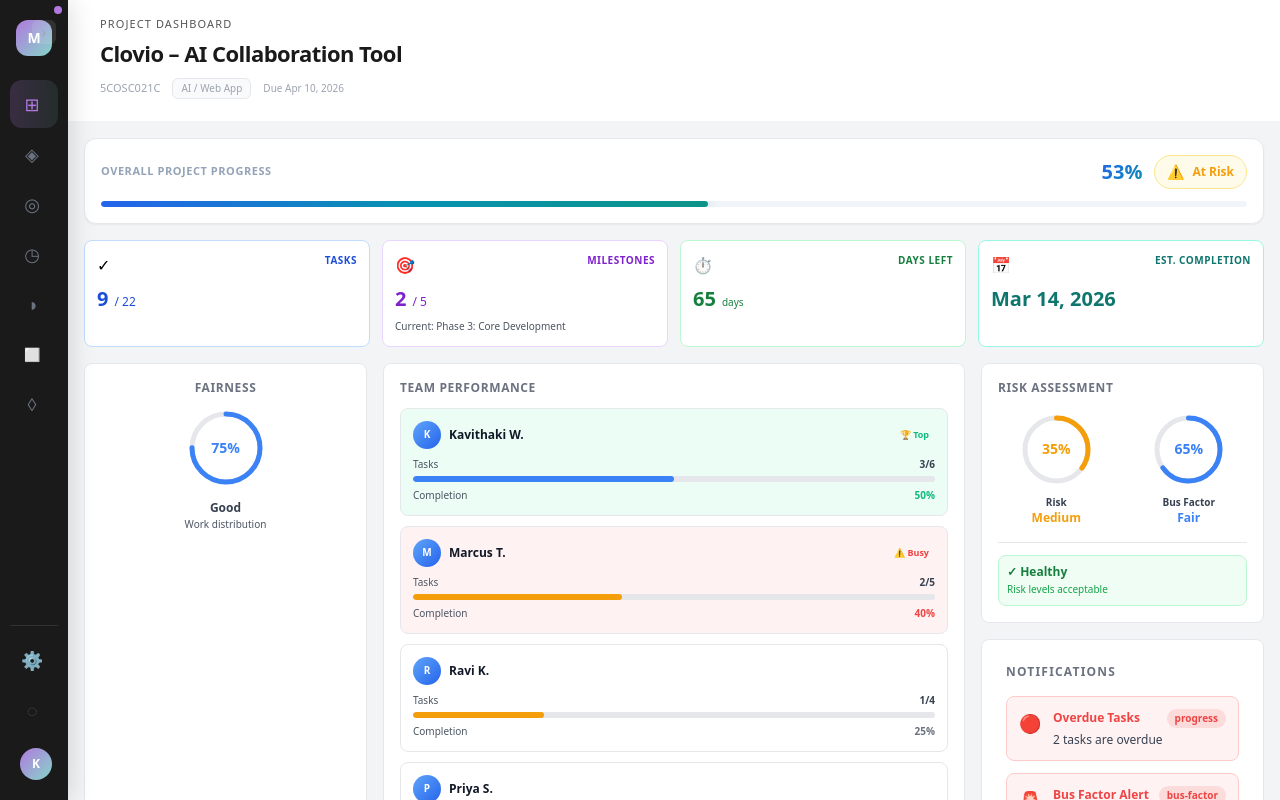
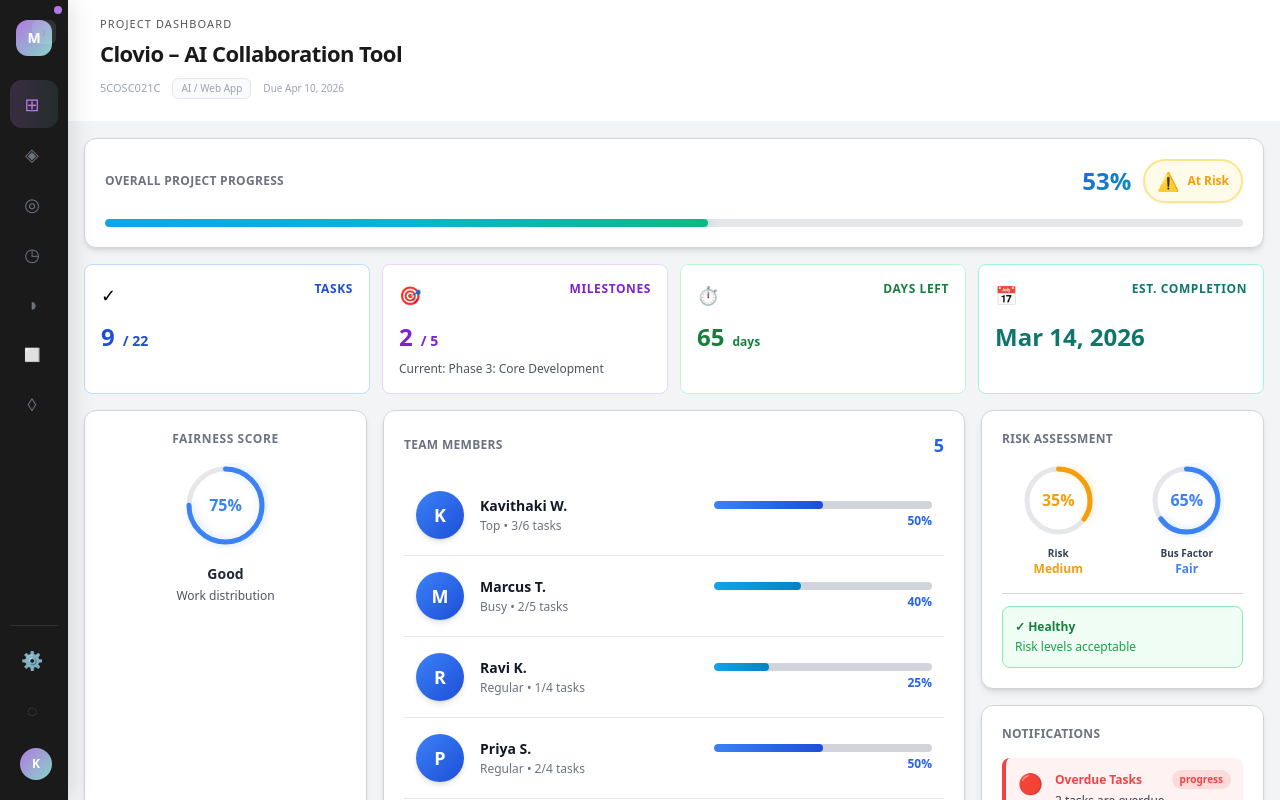
Before and after one commit to SDGP-Clovio/clovio-platform, a React (Vite) app in the folder frontend/: page /#/project/1 in a window 1280 px wide. Built offline with nearby package versions, Linux system fonts and the light colour scheme.

Commit message:
Made adjustments to the UI/UX of the page

```diff
--- a/frontend/src/components/CircularProgress.tsx
+++ b/frontend/src/components/CircularProgress.tsx
@@ -53,14 +53,14 @@ export default function CircularProgress({
             strokeDashoffset={strokeDashoffset}
             strokeLinecap="round"
             transform={`rotate(-90 ${size / 2} ${size / 2})`}
-            style={{ transition: "stroke-dashoffset 0.5s ease" }}
+            style={{ transition: "stroke-dashoffset 0.6s cubic-bezier(0.4, 0, 0.2, 1)", filter: `drop-shadow(0 2px 4px ${color}40)` }}
           />
         </svg>
 
         {/* Center text */}
         <div className="absolute inset-0 flex flex-col items-center justify-center">
-          <p className="text-sm font-bold" style={{ color }}>{value}%</p>
-          {label && <p className="text-[10px] text-gray-600 text-center">{label}</p>}
+          <p className="text-base font-black" style={{ color }}>{value}%</p>
+          {label && <p className="text-xs text-gray-600 text-center font-semibold">{label}</p>}
         </div>
       </div>
     </div>
--- a/frontend/src/components/Progress Tracking/FairnessScore.tsx
+++ b/frontend/src/components/Progress Tracking/FairnessScore.tsx
@@ -26,19 +26,19 @@ export default function FairnessScore({ score = 75 }: FairnessScoreProps) {
   };
 
   return (
-    <div className="bg-white rounded-lg border border-gray-200 p-4 flex flex-col items-center gap-3 h-full">
-      <p className="text-xs font-semibold text-gray-500 uppercase tracking-wider">Fairness</p>
+    <div className="bg-white rounded-xl border border-gray-300 shadow-md hover:shadow-lg p-5 flex flex-col items-center gap-4 h-full transition-shadow duration-300">
+      <p className="text-xs font-bold text-gray-500 uppercase tracking-wider">Fairness Score</p>
 
       <CircularProgress
         value={score}
-        size={80}
+        size={85}
         color={getScoreColor(score)}
         label=""
       />
 
       <div className="text-center">
-        <p className="text-xs font-semibold text-gray-700">{getScoreQuality(score)}</p>
-        <p className="text-[10px] text-gray-600 mt-0.5 leading-tight">Work distribution</p>
+        <p className="text-sm font-bold text-gray-800">{getScoreQuality(score)}</p>
+        <p className="text-xs text-gray-600 mt-1 leading-snug">Work distribution</p>
       </div>
     </div>
   );
--- a/frontend/src/components/Progress Tracking/NotificationsPanel.tsx
+++ b/frontend/src/components/Progress Tracking/NotificationsPanel.tsx
@@ -88,22 +88,23 @@ export default function NotificationsPanel({ plan, nextMeetingTime = "Today at 3
   ];
 
   return (
-    <div className="bg-white rounded-lg border border-gray-200 p-6">
-      <p className="text-xs font-semibold text-gray-500 uppercase tracking-widest mb-4">Notifications</p>
+    <div className="bg-white rounded-xl border border-gray-300 shadow-md hover:shadow-lg p-5 transition-shadow duration-300">
+      <p className="text-xs font-bold text-gray-500 uppercase tracking-wide mb-4">Notifications</p>
 
       <div className="space-y-3 max-h-64 overflow-y-auto">
         {notifications.map((notif, idx) => (
           <div
             key={idx}
-            className={`p-3 rounded-lg border ${notif.borderColor} ${notif.bgColor} flex gap-3`}
+            className={`p-3 rounded-lg border-l-4 ${notif.borderColor} ${notif.bgColor} flex gap-3 hover:shadow-sm hover:scale-102 transition-all duration-200 cursor-pointer`}
+            style={{ borderLeftColor: notif.color }}
           >
-            <span className="text-lg flex-shrink-0">{notif.icon}</span>
+            <span className="text-xl flex-shrink-0">{notif.icon}</span>
             <div className="flex-1 min-w-0">
               <div className="flex items-center justify-between gap-2">
-                <p className="text-xs font-semibold" style={{ color: notif.color }}>
+                <p className="text-xs font-bold" style={{ color: notif.color }}>
                   {notif.title}
                 </p>
-                <span className="text-[10px] px-2 py-0.5 rounded-full font-semibold whitespace-nowrap" style={{ backgroundColor: notif.color + "20", color: notif.color }}>
+                <span className="text-[10px] px-2 py-0.5 rounded-full font-bold whitespace-nowrap" style={{ backgroundColor: notif.color + "20", color: notif.color }}>
                   {notif.type}
                 </span>
               </div>
@@ -114,8 +115,8 @@ export default function NotificationsPanel({ plan, nextMeetingTime = "Today at 3
       </div>
 
       {/* Action Button */}
-      <button className="w-full mt-4 py-2 px-4 bg-gray-100 hover:bg-gray-200 rounded-lg text-xs font-semibold text-gray-700 transition-colors">
-        View All Notifications
+      <button className="w-full mt-4 py-2.5 px-4 bg-blue-50 hover:bg-blue-100 text-blue-700 rounded-lg text-xs font-bold uppercase tracking-wide transition-all duration-200 border border-blue-200 hover:border-blue-300">
+        View All
       </button>
     </div>
   );
--- a/frontend/src/components/Progress Tracking/ProgressStats.tsx
+++ b/frontend/src/components/Progress Tracking/ProgressStats.tsx
@@ -83,26 +83,26 @@ export default function ProgressStats({ plan, dueDate }: ProgressStatsProps) {
         };
 
         return (
-          <div key={idx} className={`bg-white rounded-lg border p-3 ${bgColors[stat.color as keyof typeof bgColors]}`}>
-            <div className="flex items-start justify-between mb-2">
-              <span className="text-base">{stat.icon}</span>
-              <p className={`text-[10px] font-semibold uppercase tracking-wider ${textColors[stat.color as keyof typeof textColors]}`}>
+          <div key={idx} className={`bg-white rounded-lg border hover:shadow-md hover:scale-105 transition-all duration-300 p-4 cursor-default ${bgColors[stat.color as keyof typeof bgColors]}`}>
+            <div className="flex items-start justify-between mb-3">
+              <span className="text-lg">{stat.icon}</span>
+              <p className={`text-xs font-bold uppercase tracking-wider ${textColors[stat.color as keyof typeof textColors]}`}>
                 {stat.label}
               </p>
             </div>
 
             {/* Value */}
-            <div className="flex items-baseline gap-1.5">
-              <p className={`text-xl font-bold ${textColors[stat.color as keyof typeof textColors]}`}>
+            <div className="flex items-baseline gap-2">
+              <p className={`text-2xl font-black ${textColors[stat.color as keyof typeof textColors]}`}>
                 {stat.value}
               </p>
               {stat.total && (
-                <p className={`text-xs ${textColors[stat.color as keyof typeof textColors]}`}>
+                <p className={`text-sm font-semibold ${textColors[stat.color as keyof typeof textColors]}`}>
                   / {stat.total}
                 </p>
               )}
               {stat.unit && (
-                <p className={`text-[10px] ${textColors[stat.color as keyof typeof textColors]}`}>
+                <p className={`text-xs font-semibold ${textColors[stat.color as keyof typeof textColors]}`}>
                   {stat.unit}
                 </p>
               )}
@@ -110,7 +110,7 @@ export default function ProgressStats({ plan, dueDate }: ProgressStatsProps) {
 
             {/* Subtext */}
             {stat.subtext && (
-              <p className="text-[10px] text-gray-600 mt-1.5">{stat.subtext}</p>
+              <p className="text-xs text-gray-600 mt-2 font-medium">{stat.subtext}</p>
             )}
           </div>
         );
--- a/frontend/src/components/Progress Tracking/RiskAssessment.tsx
+++ b/frontend/src/components/Progress Tracking/RiskAssessment.tsx
@@ -37,8 +37,8 @@ export default function RiskAssessment({ riskScore = 35, busFactorScore = 65 }:
   };
 
   return (
-    <div className="bg-white rounded-lg border border-gray-200 p-4 flex flex-col gap-4">
-      <p className="text-xs font-semibold text-gray-500 uppercase tracking-wider">Risk Assessment</p>
+    <div className="bg-white rounded-xl border border-gray-300 shadow-md hover:shadow-lg p-5 flex flex-col gap-4 transition-shadow duration-300">
+      <p className="text-xs font-bold text-gray-500 uppercase tracking-wide">Risk Assessment</p>
 
       {/* Two-column layout for scores */}
       <div className="grid grid-cols-2 gap-4">
@@ -76,25 +76,25 @@ export default function RiskAssessment({ riskScore = 35, busFactorScore = 65 }:
       </div>
 
       {/* Risk Indicators */}
-      <div className="space-y-2 pt-3 border-t border-gray-200 max-h-32 overflow-y-auto">
+      <div className="space-y-2 pt-3 border-t border-gray-300 max-h-32 overflow-y-auto">
         {riskScore >= 50 && (
-          <div className="p-2 bg-red-50 rounded-lg border border-red-200">
-            <p className="text-xs font-semibold text-red-700">⚠️ High Risk</p>
-            <p className="text-[10px] text-red-600 mt-0.5">Review task assignments</p>
+          <div className="p-3 bg-red-50 rounded-lg border border-red-300 hover:bg-red-100 transition-colors duration-200">
+            <p className="text-xs font-bold text-red-700">⚠️ High Risk</p>
+            <p className="text-xs text-red-600 mt-1 leading-snug">Review task assignments</p>
           </div>
         )}
 
         {busFactorScore < 50 && (
-          <div className="p-2 bg-orange-50 rounded-lg border border-orange-200">
-            <p className="text-xs font-semibold text-orange-700">🚨 Bus Factor</p>
-            <p className="text-[10px] text-orange-600 mt-0.5">Knowledge concentrated on few</p>
+          <div className="p-3 bg-orange-50 rounded-lg border border-orange-300 hover:bg-orange-100 transition-colors duration-200">
+            <p className="text-xs font-bold text-orange-700">🚨 Bus Factor</p>
+            <p className="text-xs text-orange-600 mt-1 leading-snug">Knowledge concentrated on few</p>
           </div>
         )}
 
         {riskScore < 50 && busFactorScore >= 50 && (
-          <div className="p-2 bg-green-50 rounded-lg border border-green-200">
-            <p className="text-xs font-semibold text-green-700">✓ Healthy</p>
-            <p className="text-[10px] text-green-600 mt-0.5">Risk levels acceptable</p>
+          <div className="p-3 bg-green-50 rounded-lg border border-green-300 hover:bg-green-100 transition-colors duration-200">
+            <p className="text-xs font-bold text-green-700">✓ Healthy</p>
+            <p className="text-xs text-green-600 mt-1 leading-snug">Risk levels acceptable</p>
           </div>
         )}
       </div>
--- a/frontend/src/components/Progress Tracking/StatusIndicator.tsx
+++ b/frontend/src/components/Progress Tracking/StatusIndicator.tsx
@@ -40,11 +40,11 @@ export default function StatusIndicator({ status, className = "" }: StatusIndica
   const current = config[status];
 
   return (
-    <div className={`${current.bgColor} ${current.borderColor} border rounded-full px-3 py-1.5 flex items-center gap-2 ${className}`}>
-      <span style={{ color: current.color }} className="text-sm font-bold">
+    <div className={`${current.bgColor} ${current.borderColor} border-2 rounded-full px-3 py-1.5 flex items-center gap-2 shadow-sm hover:shadow-md transition-shadow duration-300 ${className}`}>
+      <span style={{ color: current.color }} className="text-lg font-bold">
         {current.icon}
       </span>
-      <span style={{ color: current.color }} className="text-xs font-semibold">
+      <span style={{ color: current.color }} className="text-xs font-bold">
         {current.label}
       </span>
     </div>
--- a/frontend/src/components/Progress Tracking/TeamPerformance.tsx
+++ b/frontend/src/components/Progress Tracking/TeamPerformance.tsx
@@ -25,8 +25,8 @@ export default function TeamPerformance({ plan }: TeamPerformanceProps) {
 
   if (members.length === 0) {
     return (
-      <div className="bg-white rounded-lg border border-gray-200 p-4 h-full flex items-center justify-center">
-        <p className="text-center text-gray-500 text-xs">No team members</p>
+      <div className="bg-white rounded-xl border border-gray-300 shadow-md p-5 h-full flex items-center justify-center">
+        <p className="text-center text-gray-500 text-sm font-semibold">No team members</p>
       </div>
     );
   }
@@ -49,69 +49,54 @@ export default function TeamPerformance({ plan }: TeamPerformanceProps) {
   };
 
   return (
-    <div className="bg-white rounded-lg border border-gray-200 p-4 h-full flex flex-col gap-3">
-      <p className="text-xs font-semibold text-gray-500 uppercase tracking-wider">Team Performance</p>
+    <div className="bg-white rounded-xl border border-gray-300 shadow-md hover:shadow-lg p-5 h-full flex flex-col gap-4 transition-shadow duration-300">
+      <div className="flex items-center justify-between">
+        <p className="text-xs font-bold text-gray-500 uppercase tracking-wide">Team Members</p>
+        <p className="text-lg font-bold text-blue-600">{members.length}</p>
+      </div>
 
-      <div className="flex-1 overflow-y-auto space-y-2.5">
+      <div className="flex-1 overflow-y-auto">
         {members.map((member) => {
           const completionPercent = member.assigned > 0 ? (member.completed / member.assigned) * 100 : 0;
           const status = getMemberStatus(member);
 
           return (
-            <div key={member.name} className={`p-3 rounded-lg border border-gray-200 ${status.bgColor}`}>
-              {/* Member Header */}
-              <div className="flex items-center justify-between mb-2">
-                <div className="flex items-center gap-2">
+            <div key={member.name} className="py-4 px-3 border-b border-gray-200 last:border-b-0 hover:bg-gray-50 transition-colors duration-200">
+              {/* Horizontal Layout: Avatar | Name+Subtitle | Progress+% */}
+              <div className="flex items-center gap-4">
                 {/* Avatar */}
-                  <div className="w-7 h-7 rounded-full bg-gradient-to-br from-blue-400 to-blue-600 flex items-center justify-center flex-shrink-0">
-                    <span className="text-[10px] font-bold text-white">{member.name.charAt(0).toUpperCase()}</span>
-                  </div>
-                  <p className="font-semibold text-xs text-gray-900 truncate">{member.name}</p>
-                </div>
-                {status.badge && (
-                  <span className="text-[9px] font-semibold px-1.5 py-0.5 rounded-full whitespace-nowrap flex-shrink-0" style={{ color: status.color }}>
-                    {status.badge}
-                  </span>
-                )}
+                <div className="w-12 h-12 rounded-full bg-gradient-to-br from-blue-500 to-blue-700 flex items-center justify-center flex-shrink-0 shadow-md text-lg font-bold text-white">
+                  {member.name.charAt(0).toUpperCase()}
                 </div>
 
-              {/* Progress Bar */}
-              <div className="mb-1.5">
-                <div className="flex items-center justify-between mb-1">
-                  <p className="text-[10px] text-gray-600">Tasks</p>
-                  <p className="text-[10px] font-semibold text-gray-700">
-                    {member.completed}/{member.assigned}
+                {/* Name & Subtitle */}
+                <div className="flex-1 min-w-0">
+                  <p className="font-bold text-gray-900 text-sm">{member.name}</p>
+                  <p className="text-xs text-gray-500 mt-0.5">
+                    {status.badge ? status.badge.replace(/^[^\s]*\s/, '') : 'Regular'} • {member.completed}/{member.assigned} tasks
                   </p>
                 </div>
-                <div className="w-full h-1.5 bg-gray-200 rounded-full overflow-hidden">
+
+                {/* Progress Bar & Percentage */}
+                <div className="flex-1 min-w-0">
+                  <div className="w-full h-2 bg-gray-300 rounded-full overflow-hidden mb-1">
                     <div
-                    className="h-full rounded-full"
+                      className="h-full rounded-full transition-all duration-500"
                       style={{
                         width: `${completionPercent}%`,
-                      backgroundColor: completionPercent >= 75 ? "#10B981" : completionPercent >= 50 ? "#3B82F6" : "#F59E0B",
+                        background: completionPercent >= 75 ? "linear-gradient(90deg, #3b82f6, #2563eb)" : completionPercent >= 50 ? "linear-gradient(90deg, #3b82f6, #1d4ed8)" : "linear-gradient(90deg, #0ea5e9, #0284c7)",
                       }}
                     />
                   </div>
-              </div>
-
-              {/* Completion Rate */}
-              <div className="flex items-center justify-between">
-                <p className="text-[10px] text-gray-600">Completion</p>
-                <p className="text-[10px] font-bold" style={{ color: status.color }}>
+                  <p className="text-xs font-bold text-blue-600 text-right">
                     {Math.round(completionPercent)}%
                   </p>
+                </div>
               </div>
             </div>
           );
         })}
       </div>
-
-      {/* Summary */}
-      <div className="pt-2 border-t border-gray-200">
-        <p className="text-[10px] text-gray-600 leading-tight">
-          <span className="font-semibold">{members.length}</span> members • <span className="font-semibold">{members.reduce((sum, m) => sum + m.assigned, 0)}</span> tasks
-        </p>
-      </div>
     </div>
   );
 }
--- a/frontend/src/components/ProgressBanner.tsx
+++ b/frontend/src/components/ProgressBanner.tsx
@@ -17,14 +17,14 @@ export default function ProgressBanner({
   const status = getStatus(overallProgress);
 
   return (
-    <div className={`bg-white rounded-xl border border-gray-200 shadow-sm p-4 ${className}`}>
-      <div className="flex items-center justify-between mb-3">
+    <div className={`bg-white rounded-xl border border-gray-300 shadow-md hover:shadow-lg p-5 transition-shadow duration-300 ${className}`}>
+      <div className="flex items-center justify-between mb-4">
         <div>
-          <p className="text-[11px] font-bold text-slate-400 uppercase tracking-wider">Overall Project Progress</p>
+          <p className="text-xs font-bold text-gray-500 uppercase tracking-wide">Overall Project Progress</p>
         </div>
         <div className="flex items-center gap-3">
           <span
-            className="text-xl font-black"
+            className="text-2xl font-extrabold"
             style={{ background: "linear-gradient(135deg,#2563eb,#0891b2)", WebkitBackgroundClip: "text", WebkitTextFillColor: "transparent" }}
           >
             {overallProgress}%
@@ -34,13 +34,13 @@ export default function ProgressBanner({
       </div>
 
       {/* Master progress bar */}
-      <div className="w-full h-1.5 rounded-full bg-slate-100 overflow-hidden">
+      <div className="w-full h-2 rounded-full bg-gray-200 overflow-hidden">
         <div
           className="h-full rounded-full transition-all duration-1000"
           style={{
             width: `${overallProgress}%`,
-            background: "linear-gradient(90deg,#2563eb,#0891b2,#0d9488)",
-            boxShadow: "0 0 14px rgba(8,145,178,0.45)",
+            background: "linear-gradient(90deg,#0ea5e9,#06b6d4,#10b981)",
+            boxShadow: "0 0 12px rgba(6,182,212,0.5)",
           }}
         />
       </div>
```
Lines whose indentation alone changed are shown as unchanged.
